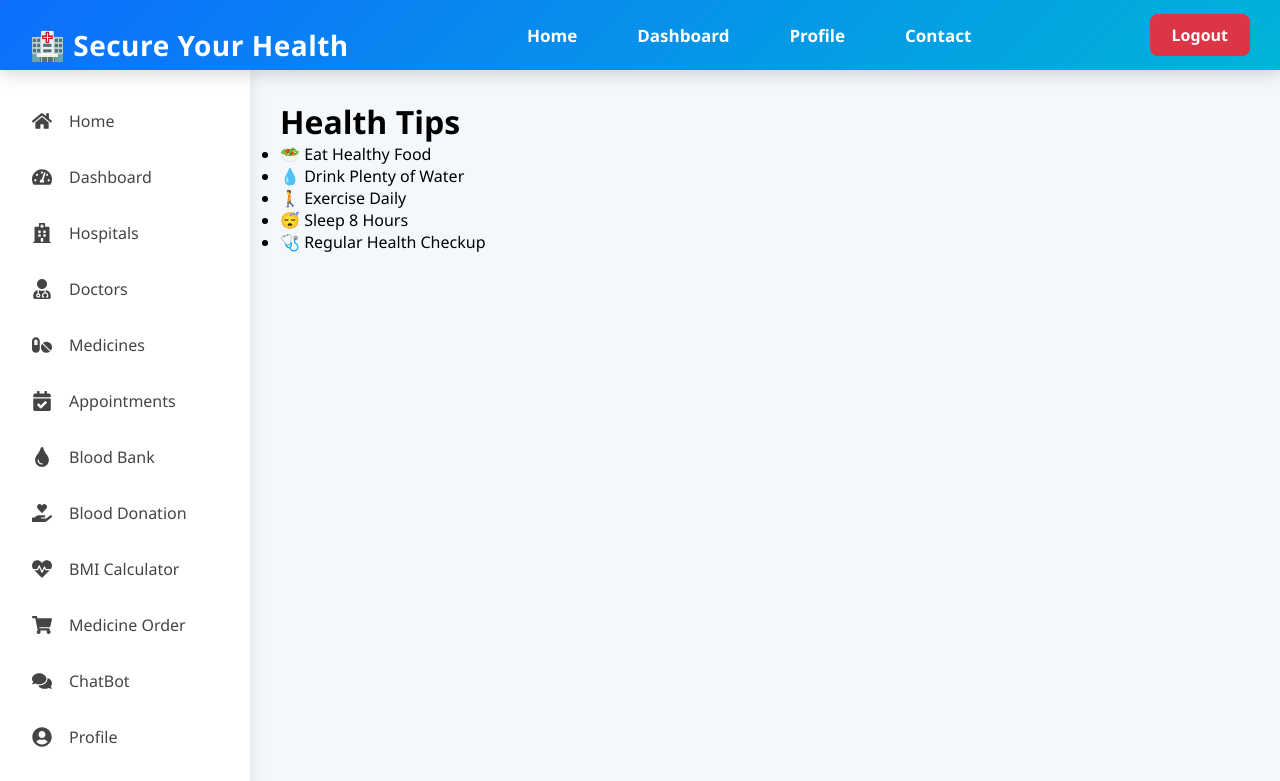
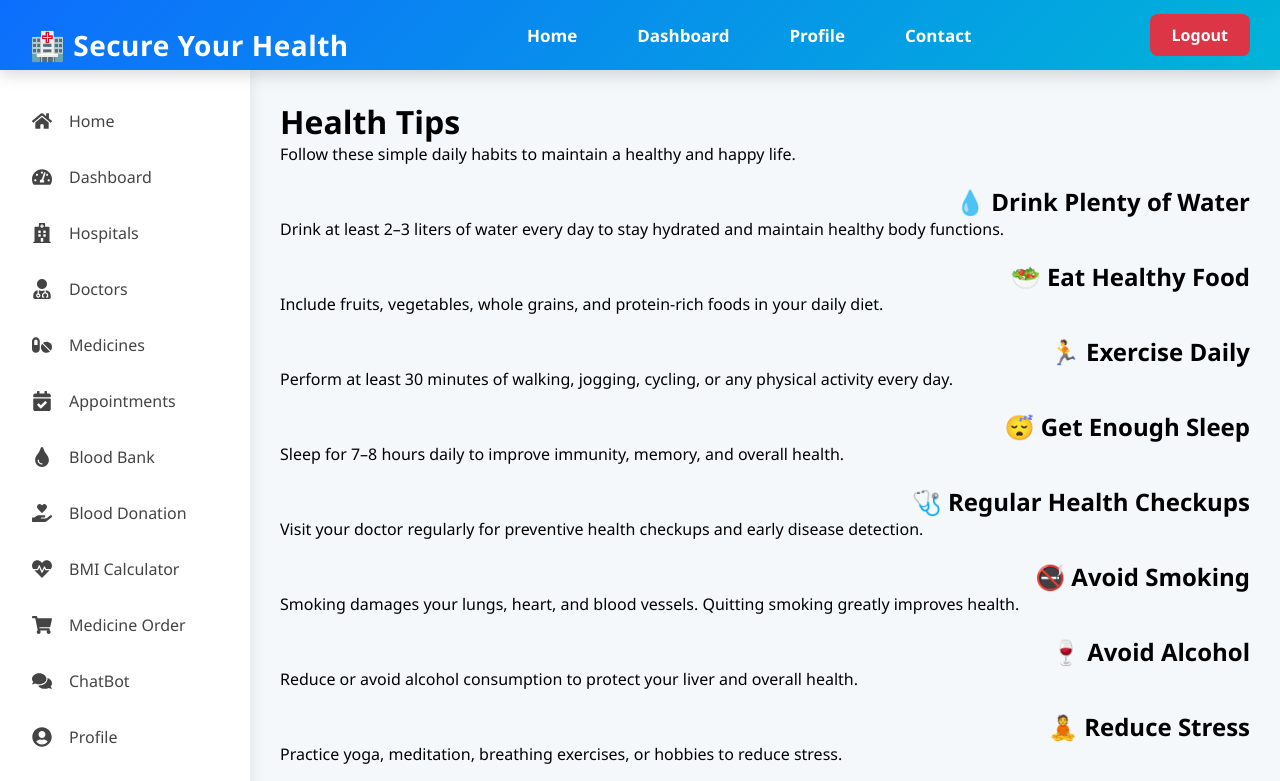
Before and after one commit to mastanshareefshaik5-ms/Secure-Your-Health, a React (Vite) app in the folder Frontend/: page /healthtips in a window 1280 px wide. Shown: the top 781 px of the page. Built offline with nearby package versions, Linux system fonts and the light colour scheme; sample sign-in values are in the browser's storage.

Commit message:
initial Frontend

```diff
--- a/Frontend/src/Components/Healthtips/Healthtips.jsx
+++ b/Frontend/src/Components/Healthtips/Healthtips.jsx
@@ -1,27 +1,129 @@
 import "./HealthTips.css";
 
 function HealthTips() {
+
+  const tips = [
+
+    {
+      id: 1,
+      title: "💧 Drink Plenty of Water",
+      description:
+        "Drink at least 2–3 liters of water every day to stay hydrated and maintain healthy body functions.",
+    },
+
+    {
+      id: 2,
+      title: "🥗 Eat Healthy Food",
+      description:
+        "Include fruits, vegetables, whole grains, and protein-rich foods in your daily diet.",
+    },
+
+    {
+      id: 3,
+      title: "🏃 Exercise Daily",
+      description:
+        "Perform at least 30 minutes of walking, jogging, cycling, or any physical activity every day.",
+    },
+
+    {
+      id: 4,
+      title: "😴 Get Enough Sleep",
+      description:
+        "Sleep for 7–8 hours daily to improve immunity, memory, and overall health.",
+    },
+
+    {
+      id: 5,
+      title: "🩺 Regular Health Checkups",
+      description:
+        "Visit your doctor regularly for preventive health checkups and early disease detection.",
+    },
+
+    {
+      id: 6,
+      title: "🚭 Avoid Smoking",
+      description:
+        "Smoking damages your lungs, heart, and blood vessels. Quitting smoking greatly improves health.",
+    },
+
+    {
+      id: 7,
+      title: "🍷 Avoid Alcohol",
+      description:
+        "Reduce or avoid alcohol consumption to protect your liver and overall health.",
+    },
+
+    {
+      id: 8,
+      title: "🧘 Reduce Stress",
+      description:
+        "Practice yoga, meditation, breathing exercises, or hobbies to reduce stress.",
+    },
+
+    {
+      id: 9,
+      title: "🧼 Maintain Hygiene",
+      description:
+        "Wash your hands frequently and maintain personal hygiene to prevent infections.",
+    },
+
+    {
+      id: 10,
+      title: "💉 Stay Vaccinated",
+      description:
+        "Take all recommended vaccinations to protect yourself and your family from diseases.",
+    },
+
+    {
+      id: 11,
+      title: "❤️ Maintain Healthy Weight",
+      description:
+        "Maintain a healthy BMI through balanced nutrition and regular physical activity.",
+    },
+
+    {
+      id: 12,
+      title: "🌞 Get Morning Sunlight",
+      description:
+        "Spend 15–20 minutes in morning sunlight for Vitamin D and stronger bones.",
+    },
+
+  ];
+
   return (
-    <div className="tips">
 
-      <h1>Health Tips</h1>
+    <div className="healthtips-page">
 
-      <ul>
+      <div className="healthtips-header">
 
-        <li>🥗 Eat Healthy Food</li>
+        <h1>Health Tips</h1>
 
-        <li>💧 Drink Plenty of Water</li>
+        <p>
+          Follow these simple daily habits to maintain a healthy and happy life.
+        </p>
 
-        <li>🚶 Exercise Daily</li>
+      </div>
 
-        <li>😴 Sleep 8 Hours</li>
+      <div className="tips-grid">
 
-        <li>🩺 Regular Health Checkup</li>
+        {tips.map((tip) => (
 
-      </ul>
+          <div className="tip-card" key={tip.id}>
+
+            <h2>{tip.title}</h2>
+
+            <p>{tip.description}</p>
+
+          </div>
+
+        ))}
+
+      </div>
 
     </div>
+
   );
+
 }
 
 export default HealthTips;
```
